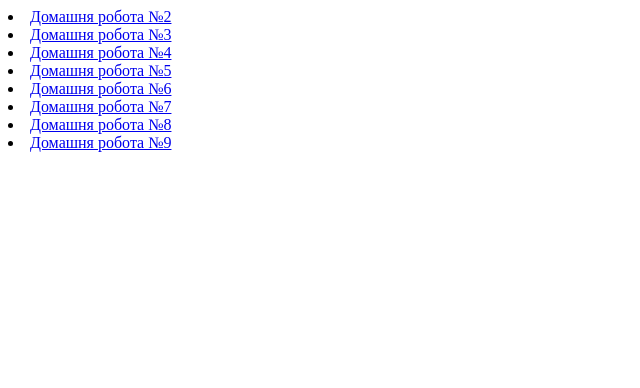
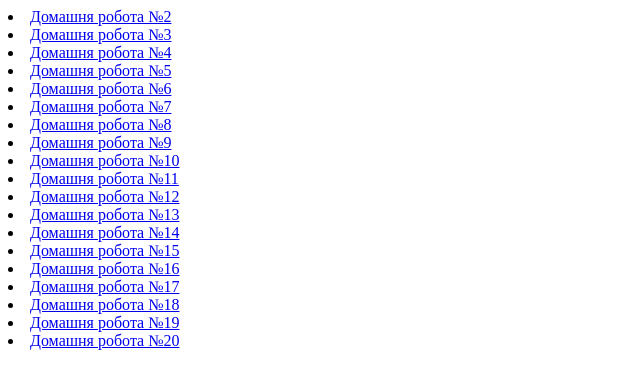
Before and after one commit to Natika888/lessons, a plain HTML site: page index.html in a window 1280 px wide. Shown: the whole page, without its empty margins (0-640 px from the left). Drawn offline with Linux system fonts and the light colour scheme.

Commit message:
update index

```diff
--- a/index.html
+++ b/index.html
@@ -30,5 +30,38 @@
         <li>
             <a href="hw9/index.html">Домашня робота №9</a>
         </li>
+        <li>
+            <a href="hw10/index.html">Домашня робота №10</a>
+        </li>
+        <li>
+            <a href="hw11/index.html">Домашня робота №11</a>
+        </li>
+        <li>
+            <a href="hw12/index.html">Домашня робота №12</a>
+        </li>
+        <li>
+            <a href="hw13/index.html">Домашня робота №13</a>
+        </li>
+        <li>
+            <a href="hw14/index.html">Домашня робота №14</a>
+        </li>
+        <li>
+            <a href="hw15/index.html">Домашня робота №15</a>
+        </li>
+        <li>
+            <a href="hw16/index.html">Домашня робота №16</a>
+        </li>
+        <li>
+            <a href="hw17/index.html">Домашня робота №17</a>
+        </li>
+        <li>
+            <a href="hw18/index.html">Домашня робота №18</a>
+        </li>
+        <li>
+            <a href="hw19/index.html">Домашня робота №19</a>
+        </li>
+        <li>
+            <a href="hw20/index.html">Домашня робота №20</a>
+        </li>
     </body>
 </html>
```
